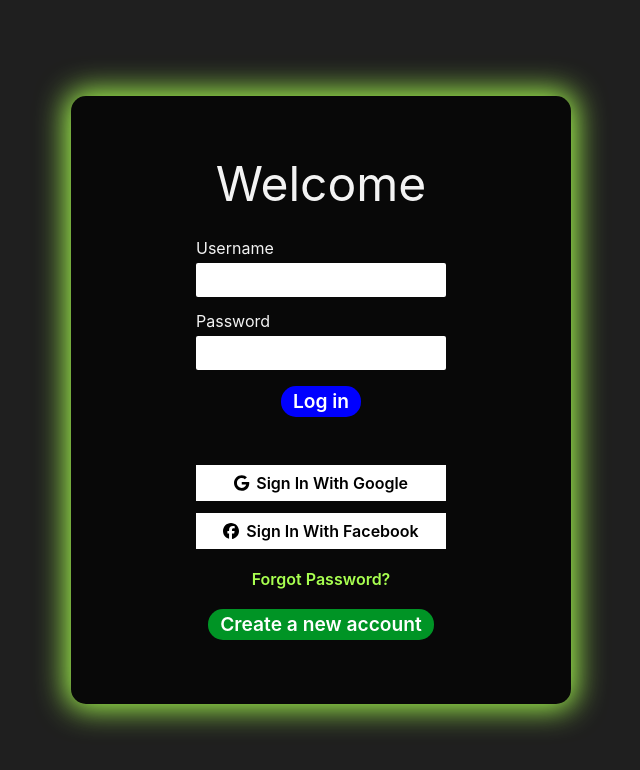
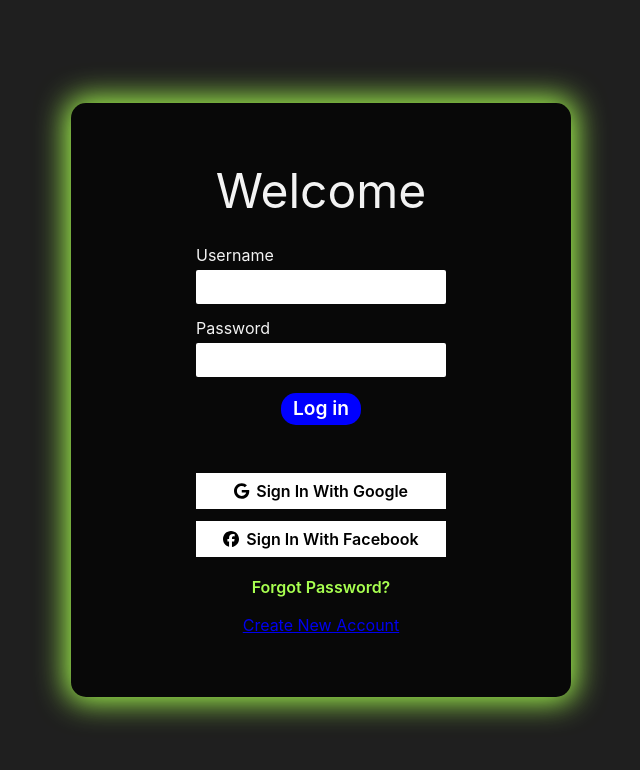
Before and after one commit to social-media-app-project/social-media-app, a React (Create React App) app in the folder frontend/: page /login in a window 1280 px wide. Shown: the top 770 px of the page, without its empty margins (319-959 px from the left). Built offline with nearby package versions, Linux system fonts and the light colour scheme.

Commit message:
added links between sign up and sign in page

```diff
--- a/frontend/src/components/LoginPage/LoginPanel/LoginPanel.js
+++ b/frontend/src/components/LoginPage/LoginPanel/LoginPanel.js
@@ -3,6 +3,7 @@ import LoginForm from "../LoginForm/LoginForm";
 import styles from "./LoginPanel.module.css";
 import React from "react";
 import SignInWithPanel from "../SignInWithPanel/SignInWithPanel";
+import { Link } from "react-router-dom";
 
 function LoginPanel() {
   return (
@@ -23,11 +24,9 @@ function LoginPanel() {
           />
         </div>
         <div className={styles["create-button-container"]}>
-          <TextButton
-            text="Create a new account"
-            classNames={[styles["create-account-button"]]}
-            type="button"
-          />
+          <Link classNames={styles["create-account-button"]} to="/signup">
+            Create New Account
+          </Link>
         </div>
       </div>
     </div>
--- a/frontend/src/components/SignUpPage/SignUpPagePanel/SignUpPagePanel.js
+++ b/frontend/src/components/SignUpPage/SignUpPagePanel/SignUpPagePanel.js
@@ -1,12 +1,14 @@
 import React from "react";
 import styles from "./SignUpPagePanel.module.css";
 import SignUpPageForm from "../SignUpPageForm/SignUpPageForm";
+import { Link } from "react-router-dom";
 
 const SignUpPagePanel = () => {
   return (
     <div className={styles["panel-container"]}>
       <h1 className={styles["signup-heading"]}>Sign Up</h1>
       <SignUpPageForm />
+      <Link to="/login">Login</Link>
     </div>
   );
 };
```
